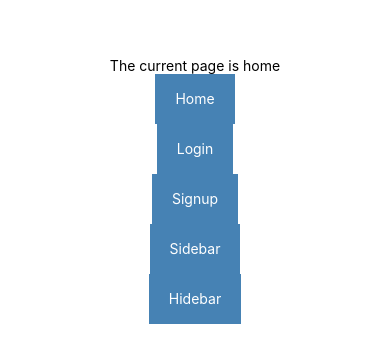
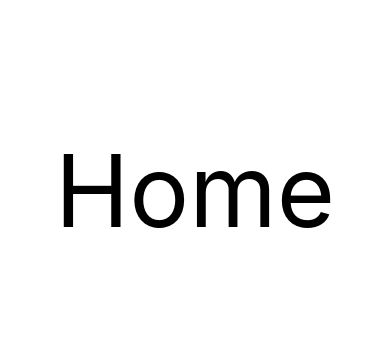
Before and after one commit to jm-alan/dtf-mobile, a React Native app: screen / in a window 390 px wide. Shown: the part 232-594 px from the top of the page. Built offline with nearby package versions, Linux system fonts and the light colour scheme.

Commit message:
clean up test buttons

```diff
--- a/assets/components/Home/index.js
+++ b/assets/components/Home/index.js
@@ -1,61 +1,16 @@
 
-import { StatusBar } from 'expo-status-bar';
 import React, { useEffect } from 'react';
-import { StyleSheet, Text, View, TouchableOpacity } from 'react-native';
+import { StyleSheet, Text, View } from 'react-native';
 import { useDispatch, useSelector } from 'react-redux';
 
-import * as Router from '../../store/router';
-import * as UI from '../../store/uiController';
-
-export default function Home ({ testText }) {
+export default function Home () {
   const dispatch = useDispatch();
   const page = useSelector(state => state.router.page);
+  const user = useSelector(state => state.session.user);
 
   return (
     <View style={styles.container}>
-      <Text>The current page is {page}</Text>
-      <Text>{testText}</Text>
-      <StatusBar style='auto' />
-      <TouchableOpacity
-        style={styles.navButton}
-        onPress={() => dispatch(Router.GoHome())}
-      >
-        <Text style={styles.buttonText}>
-          Home
-        </Text>
-      </TouchableOpacity>
-      <TouchableOpacity
-        style={styles.navButton}
-        onPress={() => dispatch(Router.GoLogin())}
-      >
-        <Text style={styles.buttonText}>
-          Login
-        </Text>
-      </TouchableOpacity>
-      <TouchableOpacity
-        style={styles.navButton}
-        onPress={() => dispatch(Router.GoSignup())}
-      >
-        <Text style={styles.buttonText}>
-          Signup
-        </Text>
-      </TouchableOpacity>
-      <TouchableOpacity
-        style={styles.navButton}
-        onPress={() => dispatch(UI.ShowSidebar())}
-      >
-        <Text style={styles.buttonText}>
-          Sidebar
-        </Text>
-      </TouchableOpacity>
-      <TouchableOpacity
-        style={styles.navButton}
-        onPress={() => dispatch(UI.HideSidebar())}
-      >
-        <Text style={styles.buttonText}>
-          Hidebar
-        </Text>
-      </TouchableOpacity>
+      <Text style={styles.bigText}>Home</Text>
     </View>
   );
 }
@@ -67,12 +22,8 @@ const styles = StyleSheet.create({
     alignItems: 'center',
     justifyContent: 'center'
   },
-  navButton: {
-    height: 50,
-    padding: 20,
-    backgroundColor: 'steelblue',
-    alignItems: 'center',
-    justifyContent: 'center'
+  bigText: {
+    fontSize: 100
   },
   buttonText: {
     color: 'white'
```
